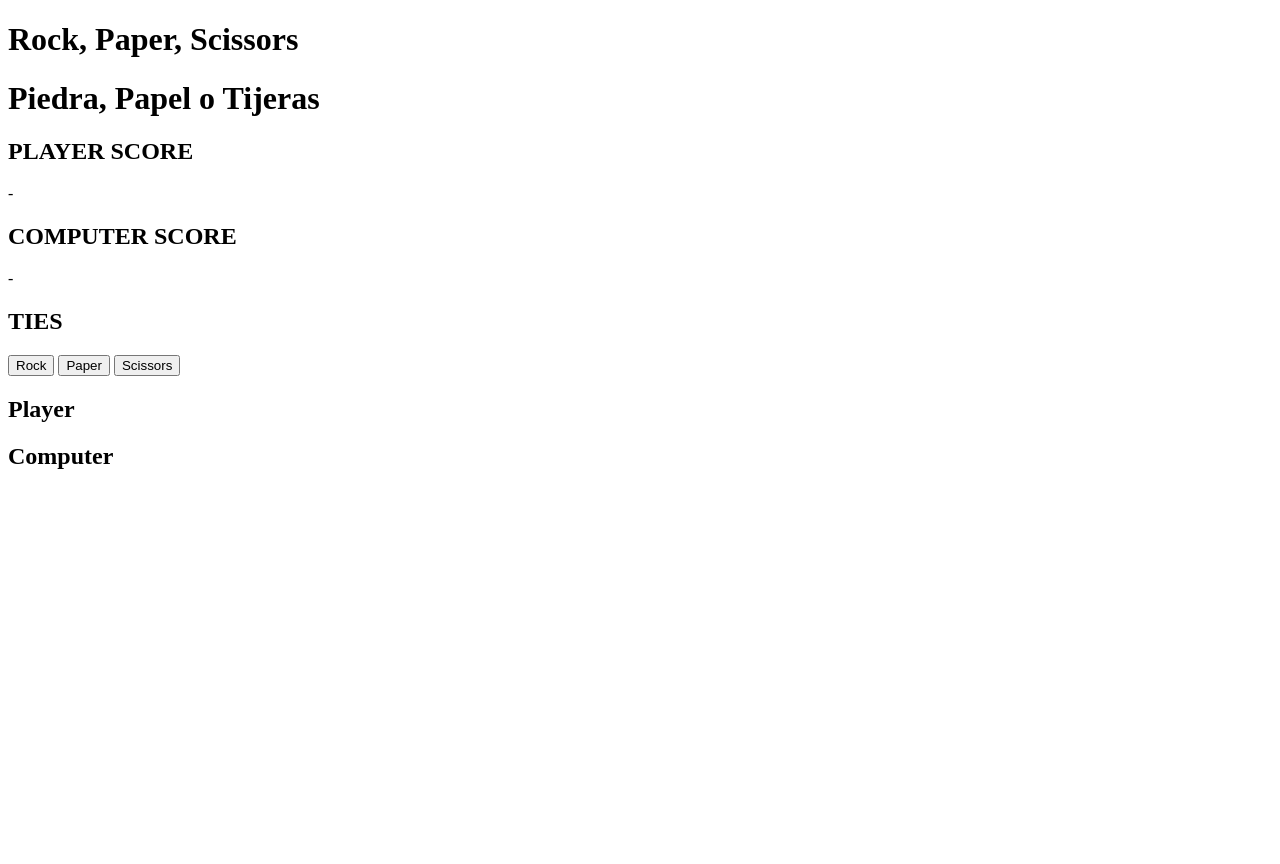
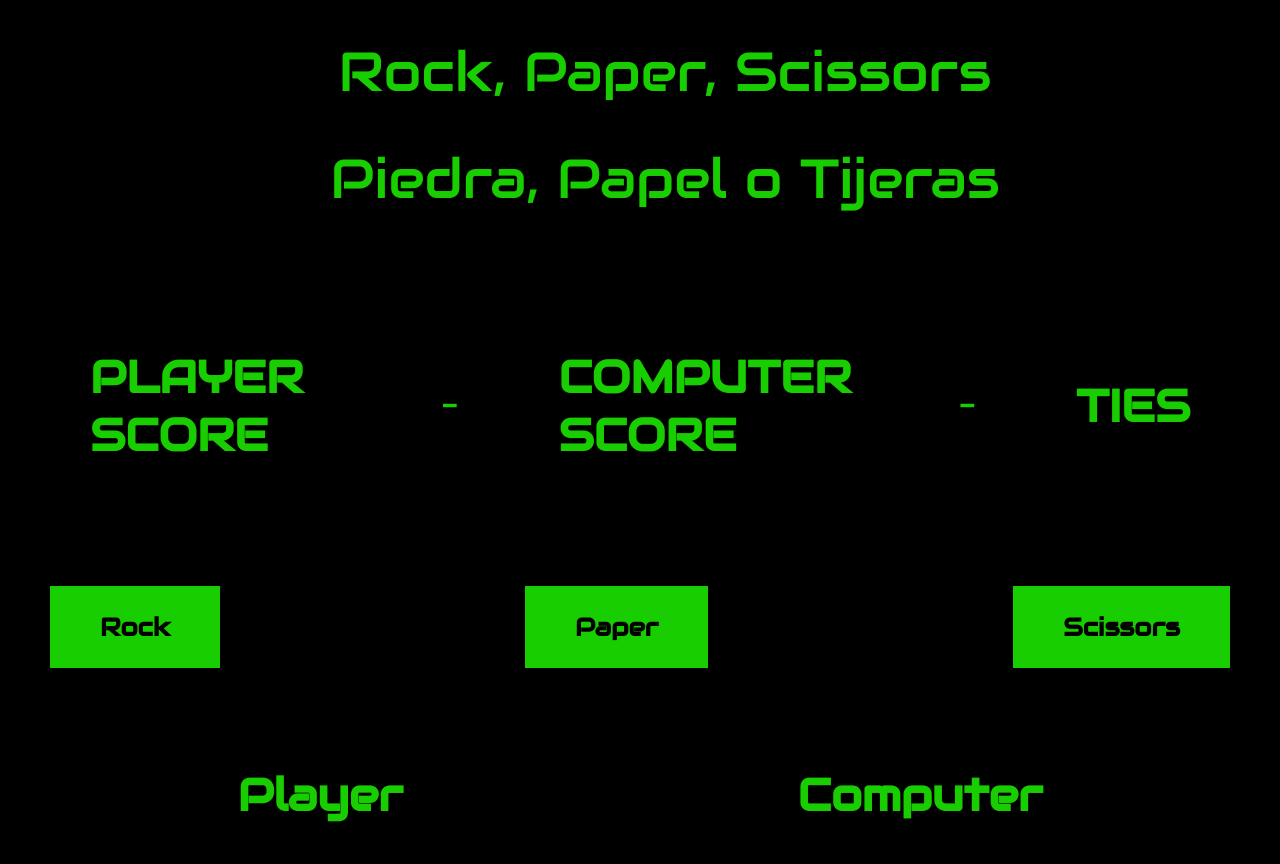
Before and after one commit to EdgarSRSR/rockpaperscissors, a plain HTML site: page index.html in a window 1280 px wide. Before the commit the page ends 800 px from the top, so only its background shows below. Drawn offline with Linux system fonts and the light colour scheme.

Commit message:
Added css stylesheet

```diff
--- a/index.html
+++ b/index.html
@@ -5,6 +5,8 @@
     <meta http-equiv="X-UA-Compatible" content="IE=edge">
     <meta name="viewport" content="width=device-width, initial-scale=1.0">
     <script src="scripts.js" defer></script>
+    <link rel="stylesheet" href="style.css">
+    <link rel="stylesheet" href="https://fonts.googleapis.com/css?family=Audiowide">
     <title>Rock Paper Scissors</title>
 </head>
 <body>
@@ -12,14 +14,21 @@
     <h1 class="heading">Piedra, Papel o Tijeras</h1>
     <div id="container">
         <div class="scoreBoard">
+            <div class="board">
                 <h2>PLAYER SCORE</h2>
                 <div class="scorePlayer"></div>
-            <div class="margin">-</div>
+            </div>
+            <div class="board">-</div>
+            <div class="board">
                 <h2>COMPUTER SCORE</h2>
                 <div class="scoreComputer"></div>
-            <div class="margin">-</div>
+            </div>
+            <div class="board">-</div>
+            <div class="board">
                 <h2>TIES</h2>
                 <div class="ties"></div>
+            </div>
+
         </div>
         <div class="resultMessage"></div>
         <div class="buttons">
--- /dev/null
+++ b/style.css
@@ -0,0 +1,100 @@
+html{
+    box-sizing: border-box;
+}
+
+body{
+    background-color: rgb(0, 0, 0);
+    color:rgb(24, 205, 0);
+    font-family: "Audiowide", sans-serif;
+    font-weight: 400;
+
+
+}
+
+.heading{
+    text-align: center;
+    margin-left: 50px;
+    font-size: 55px;
+    font-weight: 400;
+}
+
+#container{
+    max-width: 1200px;
+    margin: 0 auto;
+    padding: 10px;
+
+}
+
+.resultMessage{
+    align-self: center;
+}
+
+.scoreBoard{
+    display: flex;
+    justify-content: center;
+    margin-bottom: 25px;
+    font-size: 30px;
+
+}
+
+.board{
+    align-self: center;
+    display: flex;
+    flex-direction: column;
+    align-items: baseline;
+    padding: 50px;
+}
+
+.scorePlayer, .scoreComputer, .ties{
+    align-self: center;
+}
+
+.resultMessage{
+    text-align: center;
+    font-size: 30px;
+    font-weight: 500;
+    margin-bottom: 20px;
+}
+
+.buttons{
+    display: flex;
+    justify-content: space-between;
+}
+
+#btn-rock,#btn-paper,#btn-scissors{
+    align-self: center;
+    display: flex;
+    flex-direction: column;
+    align-items: baseline;
+    padding-top: 25px;
+    padding-bottom: 25px;
+    padding-left: 50px;
+    padding-right: 50px;
+    margin: 10px;
+}
+
+button{
+    background-color: rgb(24, 205, 0);
+    color: rgb(0,0,0);
+    border: none;
+    text-align: center;
+    text-decoration: none;
+    cursor: pointer;
+    font-family: "Audiowide", sans-serif;
+    font-weight: 700;
+    font-size: 25px;
+}
+
+.roundInfo{
+    margin-top: 50px;
+    display: flex;
+    justify-content: space-around;
+    font-size: 30px;
+    font-weight: 500;
+}
+
+p{
+    margin-bottom: 10px;
+    font-size: 25px;
+    font-weight: 400;
+}
```
Also changed, not shown: scripts.js (+0 -12 lines). Lines whose indentation alone changed are shown as unchanged.
